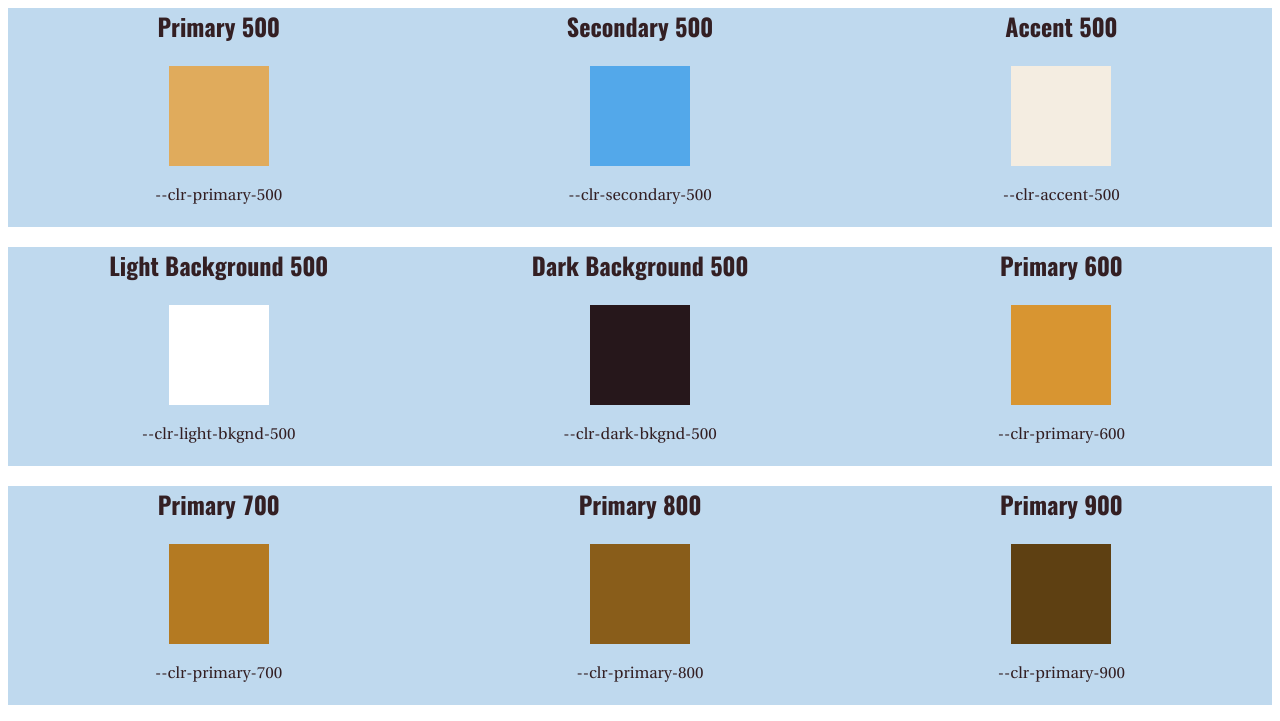
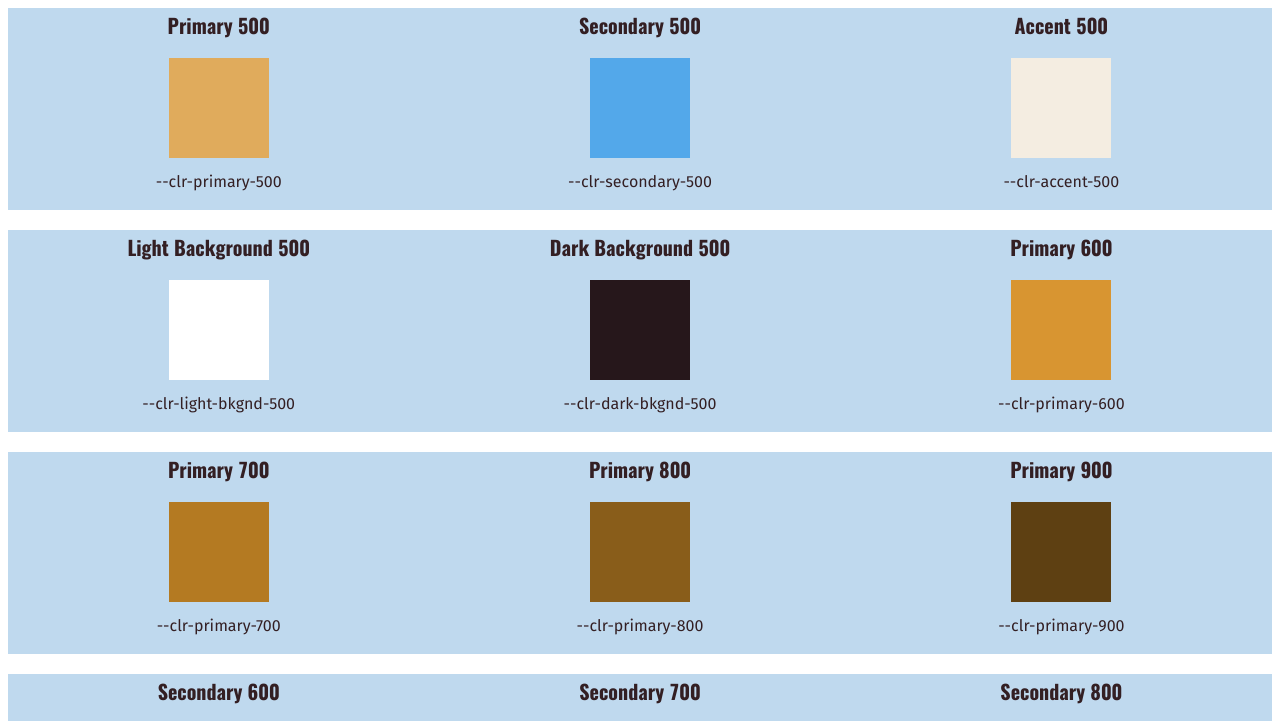
Before and after one commit to leoosborne/waterfall-finder, a website: page resources/light-mode-colors.html in a window 1280 px wide. Shown: the top 721 px of the page. Drawn offline with Linux system fonts and the light colour scheme.

Commit message:
fonts: switched fira sans for linguistica pro

```diff
--- a/css/styles.css
+++ b/css/styles.css
@@ -31,13 +31,6 @@ Embedded Fonts
     font-display: swap;
   }
 
-  @font-face {
-    font-family: 'oswald';
-    src: local('oswald medium italic'), local('oswald-medium-italic'), url('../../fonts/oswald-mediumitalic-webfont.woff') format('woff');
-    font-weight: 500;
-    font-style: italic;
-    font-display: swap;
-  }
 
   @font-face {
     font-family: 'oswald';
@@ -47,43 +40,36 @@ Embedded Fonts
     font-display: swap;
   }
 
-  @font-face {
-    font-family: 'oswald';
-    src: local('oswald bold italic'), local('oswald-bold-italic'), url('../../fonts/oswald-bolditalic-webfont.woff') format('woff');
-    font-weight: 700;
-    font-style: italic;
-    font-display: swap;
-  }
-  /* Linguistics pro: body font serif */
+  /* Fira Sans: body font sans serif */
 
   @font-face {
-    font-family: 'linguistics pro';
-    src: url('../../fonts/linguisticspro-regular-webfont.woff') format('woff');
+    font-family: 'fira sans';
+    src: local( 'fira sans'), local( 'fira-sans'), local( 'firasans'), url('../../fonts/firasans-regular-webfont.woff') format('woff');
     font-weight: 400;
     font-style: normal;
     font-display: swap;
   }
 
   @font-face {
-    font-family: 'linguistics pro';
-    src: url('../../fonts/linguisticspro-italic-webfont.woff') format('woff');
+    font-family: 'fira sans';
+    src: local( 'fira sans'), local( 'fira-sans'), local( 'firasans'), url('../../fonts/firasans-italic-webfont.woff') format('woff');
     font-weight: 400;
     font-style: italic;
     font-display: swap;
   }
 
   @font-face {
-    font-family: 'linguistics pro';
-    src: url('../../fonts/linguisticspro-bold-webfont.woff') format('woff');
-    font-weight: 700;
+    font-family: 'fira sans';
+    src: local( 'fira sans'), local( 'fira-sans'), local( 'firasans'), url('../../fonts/firasans-semibold-webfont.woff') format('woff');
+    font-weight: 600;
     font-style: normal;
     font-display: swap;
   }
 
   @font-face {
-    font-family: 'linguistics pro';
-    src: url('../../fonts/linguisticspro-bolditalic-webfont.woff') format('woff');
-    font-weight: 700;
+    font-family: 'fira sans';
+    src: local( 'fira sans'), local( 'fira-sans'), local( 'firasans'), url('../../fonts/firasans-semibolditalic-webfont.woff') format('woff');
+    font-weight: 600;
     font-style: italic;
     font-display: swap;
   }
@@ -125,9 +111,9 @@ Embedded Fonts
   --clr-dark-bkgnd-800: hsl(346, 25%, 24%);
   --clr-dark-bkgnd-900: hsl(346, 25%, 28%);
 
-  --ff-regular: 'linguistics pro', serif;
-  --ff-semibold: 'linguistics pro', serif;
-  --ff-bold: 'linguistics pro', serif;
+  --ff-regular: 'fira sans', sans-serif;
+  --ff-semibold: 'fira sans', sans-serif;
+  --ff-bold: 'fira sans', sans-serif;
 
   --ff-primary: var(--ff-regular);
   --ff-body: var(--ff-regular);
@@ -143,10 +129,11 @@ Embedded Fonts
   --fs-100: .75rem; /*12px*/
   --fs-200: .875rem; /*14px*/
   --fs-300: 1rem; /*16px*/
-  --fs-400: 1.25rem; /*18px*/
-  --fs-500: 1.5rem; /*24px*/
-  --fs-600: 2.125rem; /*34px*/
-  --fs-700: 3rem; /*48px*/
+  --fs-400: 1.125rem; /*18px*/
+  --fs-500: 1.25rem; /*20px*/
+  --fs-600: 1.5rem; /*24px*/
+  --fs-700: 2.125rem; /*34px*/
+  --fs-800: 3rem; /*48px*/
 
 
   }
--- a/resources/light-mode-colors.html
+++ b/resources/light-mode-colors.html
@@ -7,7 +7,7 @@
     <link rel="stylesheet" href="../../css/styles.css" type="text/css">
     <meta http-equiv="X-UA-Compatible" content="IE=edge">
     <meta name="description" content="web-app using weather and mapping APIs to determine when intermittent waterfalls are flowing">
-    <title>Color Chart</title>
+    <title>Waterfall Finder | Light Mode Color Chart</title>
 </head>
 <style>
 /* colors.html Flexbox styles */
```
Also changed, not shown: resources/dark-mode-colors.html (+1 -1 lines), fonts/firasans-italic-webfont.woff (added), fonts/firasans-regular-webfont.woff (added), fonts/firasans-semibold-webfont.woff (added), fonts/firasans-semibolditalic-webfont.woff (added), fonts/linguisticspro-bold-webfont.woff (deleted), fonts/linguisticspro-bolditalic-webfont.woff (deleted), fonts/linguisticspro-italic-webfont.woff (deleted), fonts/linguisticspro-regular-webfont.woff (deleted).
